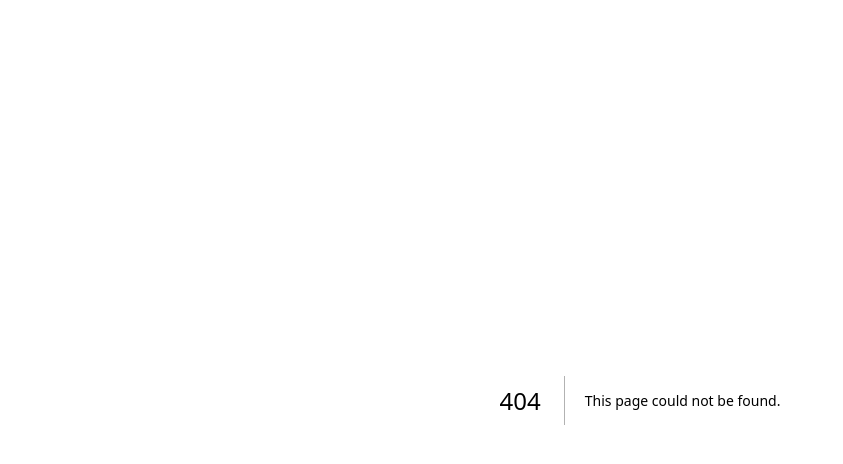
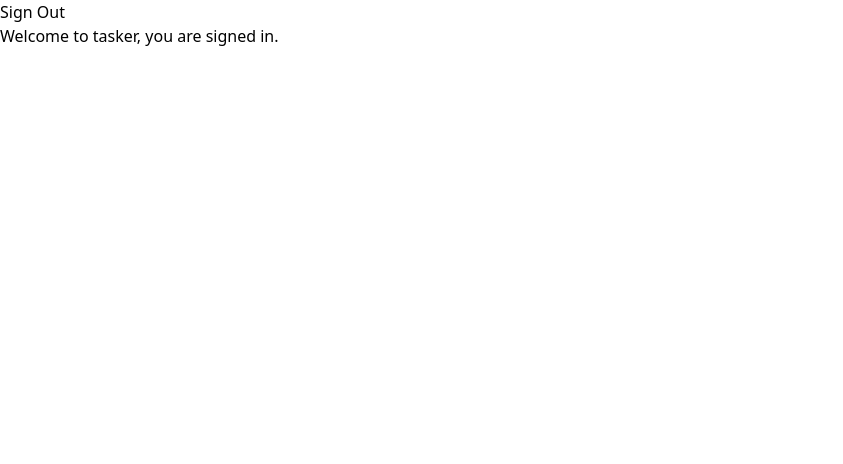
Before and after one commit to harsimran-d/tasker, a Next.js app: page /dashboard in a window 1280 px wide. Before the commit this address had no page. Shown: the top 464 px of the page, without its empty margins (0-843 px from the left). Built offline with nearby package versions, Linux system fonts and the light colour scheme.

Commit message:
setup the dashboard route

```diff
--- /dev/null
+++ b/src/app/dashboard/layout.tsx
@@ -0,0 +1,14 @@
+import DashboardNavBar from "@/ui/DashboardNavBar";
+
+export default function DashboardLayout({
+  children,
+}: {
+  children: React.ReactNode;
+}) {
+  return (
+    <div>
+      <DashboardNavBar></DashboardNavBar>
+      {children}
+    </div>
+  );
+}
--- /dev/null
+++ b/src/app/dashboard/page.tsx
@@ -0,0 +1,3 @@
+export default function Dashboard() {
+  return <p>Welcome to tasker, you are signed in.</p>;
+}
```
